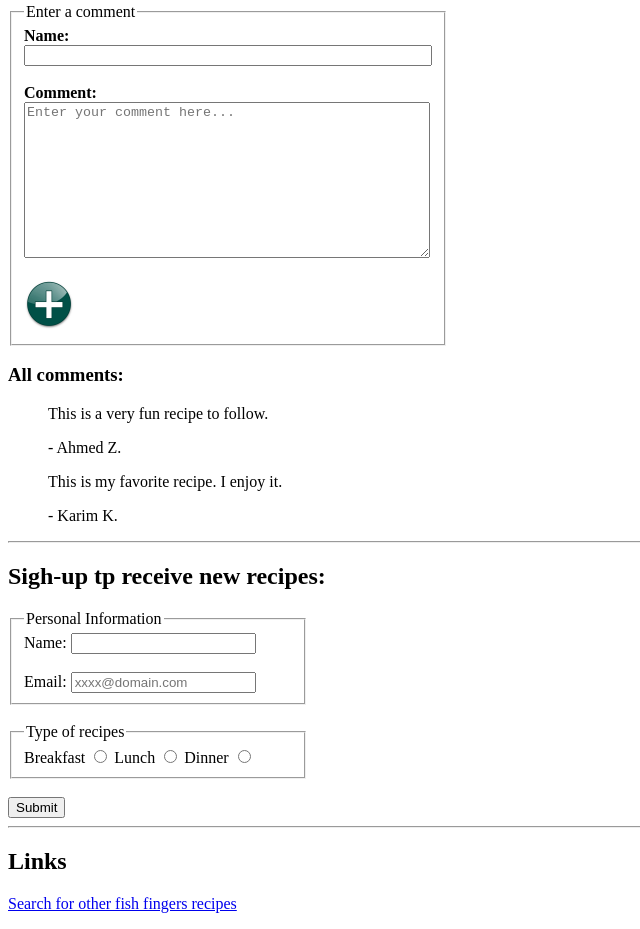
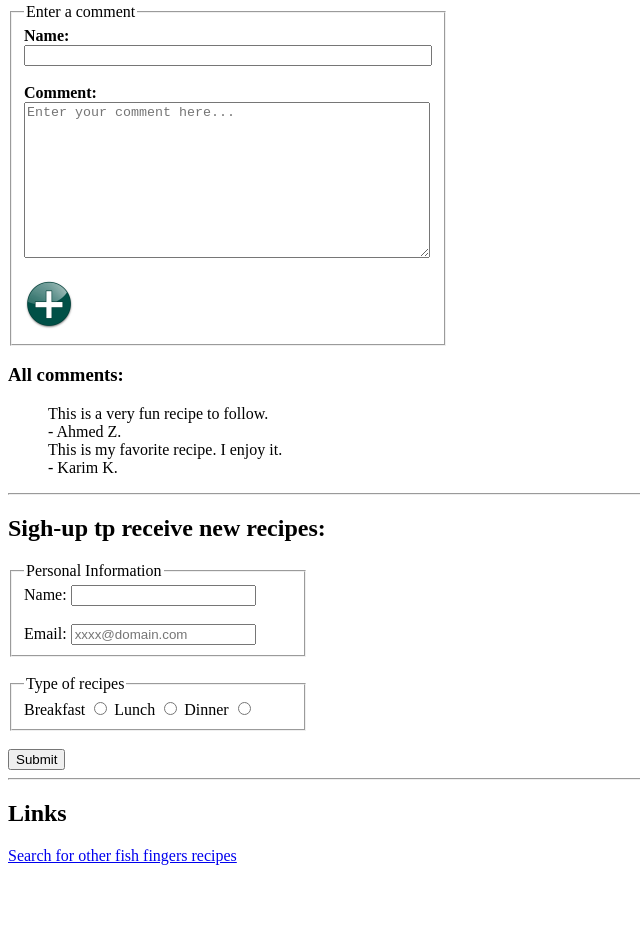
Before and after one commit to 3-KBR/SWE363-HW1, a plain HTML site: page index.html in a window 1280 px wide. Shown: the part 974-1903 px from the top of the page, without its empty margins (0-640 px from the left). After the commit the page ends 1855 px from the top, so only its background shows below. Drawn offline with Linux system fonts and the light colour scheme.

Commit message:
Update index.html
v13

```diff
--- a/index.html
+++ b/index.html
@@ -69,12 +69,12 @@
       </form>
 
     <h3>All comments:</h3>
-
-
-    <ul>This is a very fun recipe to follow.</ul>
-    <ul>- Ahmed Z.</ul>
-    <ul>This is my favorite recipe. I enjoy it.</ul>
-    <ul>- Karim K.</ul>
+     <dl>
+      <dd>This is a very fun recipe to follow.</dd>
+      <dd>- Ahmed Z.</dd>
+      <dd>This is my favorite recipe. I enjoy it.</dd>
+      <dd>- Karim K.</dd>
+    </dl>
 
 
 
```
